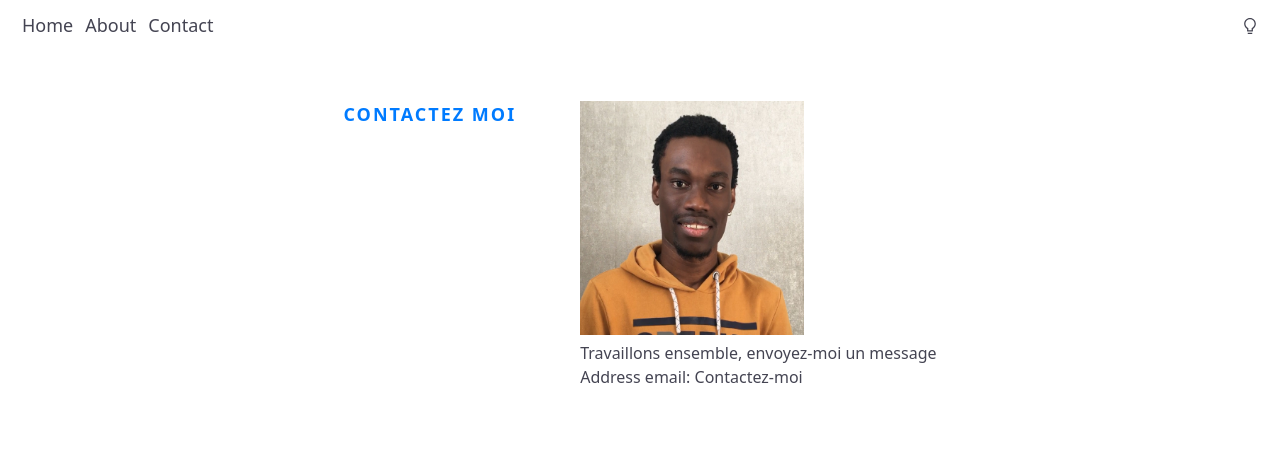
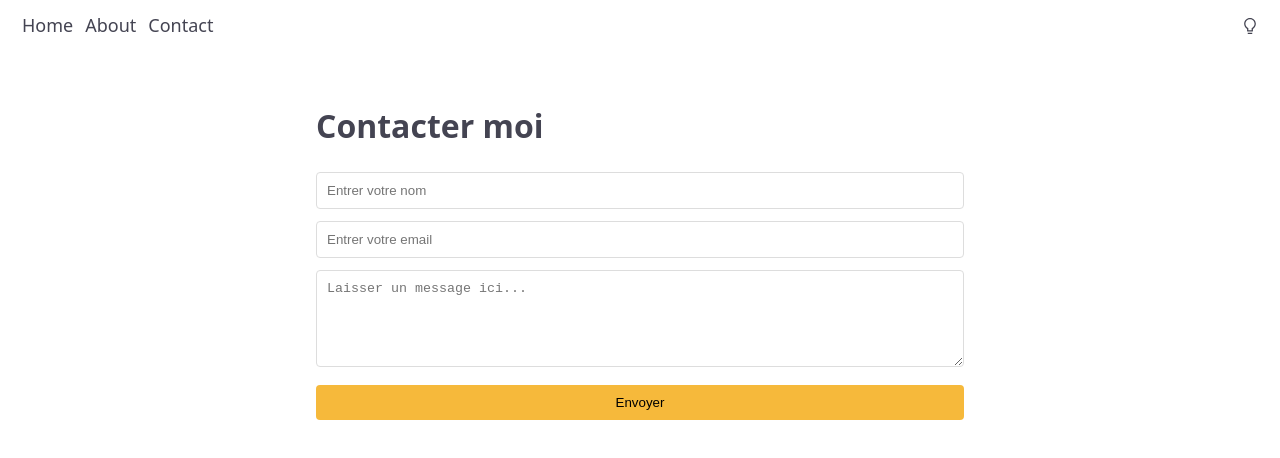
Before and after one commit to dev-romelus/mon-cv, a React (Create React App) app: page /#/contact in a window 1280 px wide. Shown: the top 458 px of the page. Built offline with nearby package versions, Linux system fonts and the light colour scheme.

Commit message:
add emailjs

```diff
--- a/package.json
+++ b/package.json
@@ -8,6 +8,7 @@
     "@testing-library/jest-dom": "^4.2.4",
     "@testing-library/react": "^9.4.1",
     "@testing-library/user-event": "^7.2.1",
+    "emailjs-com": "^2.6.4",
     "react": "^16.13.0",
     "react-dom": "^16.13.0",
     "react-router-dom": "^5.2.0",
--- a/src/components/Contact.js
+++ b/src/components/Contact.js
@@ -1,55 +1,70 @@
 import React from 'react';
 import styled from 'styled-components';
-import me from '../assets/me.jpg';
+import sendFormHelpers from '../helpers/sendForm';
 
 const Contact = ({ className }) => {
+
+    function sendForm(e) {
+        e.preventDefault();
+
+        sendFormHelpers
+            .sendForm('template_1c78ino', e.target, () => {
+                alert('Your message has been sent!');
+            },
+            () => {
+                alert('Your message could not be sent.');
+            });
+
+        e.target.reset();
+    }
+
     return (
         <div className={className}>
-            <div>
-                <h1>Contactez moi</h1>
+            <form onSubmit={sendForm}>
+                <h1>Contacter moi</h1>
+
                 <div>
-                    <img src={me} alt='me'/>
-                    <div>
-                        Travaillons ensemble, envoyez-moi un message
-                    </div>
-                    <div>
-                        <span>Address email: </span>
-                        <a
-                        style={{ color: 'inherit' }}
-                        href="mailto:romelusjeanmarie.pro@gmail.com">Contactez-moi</a>
-                    </div>
+                    <input name='name' type='text' placeholder='Entrer votre nom' required/>
                 </div>
-            </div>
+                <div>
+                    <input name='email' type='email' placeholder='Entrer votre email' required/>
+                </div>
+                <div>
+                    <textarea name='message' placeholder='Laisser un message ici...' rows="5" cols="33" required/>
+                </div>
+
+                <button type='submit'>Envoyer</button>
+
+            </form>
         </div>
     )
 }
 
 const StyledContact = styled(Contact)`
     height: 100vh;
-    > div {
+    > form {
         display: flex;
-        justify-content: center;
-        align-items: flex-start;
+        flex-direction: column;
         margin: auto;
-        max-width: 824px;
-        padding-top: 50px;
-        > h1 {
-            margin-top: 0;
-            color: #007bff !important;
-            text-transform: uppercase;
-            text-align: right;
-            font-weight: 700;
-            font-size: 18px;
-            letter-spacing: 2px;
-            margin-right: 64px;
+        max-width: 648px;
+        margin-top: 30px;
+        > div {
+            > input, textarea  {
+                width: 100%;
+                padding: 10px;
+                border: 1px solid #ddd;
+                border-radius: 4px;
+                margin-bottom: 12px;
+                outline: none;
+            }
         }
-
-        > div {
-            > img {
-                height: 234px;
-                width: 224px;
-            }
-            /* margin-left: 20px; */
+        > button {
+            background-color: #f6b93b;
+            padding: 10px;
+            border-radius: 4px;
+            outline: none;
+            border: none;
+            cursor: pointer;
         }
     }
 `;
--- a/src/contexts/ThemeContext.js
+++ b/src/contexts/ThemeContext.js
@@ -1,29 +1,23 @@
-import React, { createContext, Component } from 'react';
+import React, { createContext, useState } from 'react';
 
 export const ThemeContext = createContext();
 
-class ThemeBodyProvider extends  Component{
+const ThemeBodyProvider = ({ children }) => {
+    const [themes, setThemes] = useState({
+        isLightTheme: true,
+        light: { syntax: '#444452', bgColor:'#fff' },
+        dark: { syntax: '#e7e7e7', bgColor:'#171c28' },
+    });
 
-    state = {
-        isLightTheme: true,
-        light:{ syntax: '#444452', bgColor:'#fff'},
-        dark:{ syntax: '#e7e7e7', bgColor:'#171c28'}
+    const changeTheme = () => {
+        setThemes((state) => ({ ...themes, isLightTheme: !state.isLightTheme }));
     };
 
-    changeTheme = () =>{
-        this.setState({ isLightTheme: !this.state.isLightTheme });
-    }
-
-    render(){
-
-        return (
-            <ThemeContext.Provider value={{ ...this.state, changeTheme: this.changeTheme }}>
-                {this.props.children}
-            </ThemeContext.Provider>
-        )
-
-    }
-
-}
+    return (
+        <ThemeContext.Provider value={{ ...themes, changeTheme }}>
+            {children}
+        </ThemeContext.Provider>
+    );
+};
 
 export default ThemeBodyProvider;
--- /dev/null
+++ b/src/helpers/sendForm.js
@@ -0,0 +1,9 @@
+import emailjs from 'emailjs-com';
+
+const sendForm = (templateID, data, success, error) => {
+    emailjs
+        .sendForm('service_yke2lsi', templateID, data, 'user_lItWkmVEEQ61Ar2rTrdTn')
+        .then(() => success(), () => error());
+};
+
+export default { sendForm };
```
Also changed, not shown: 2 other files (tests, documents, lock files or other folders).
